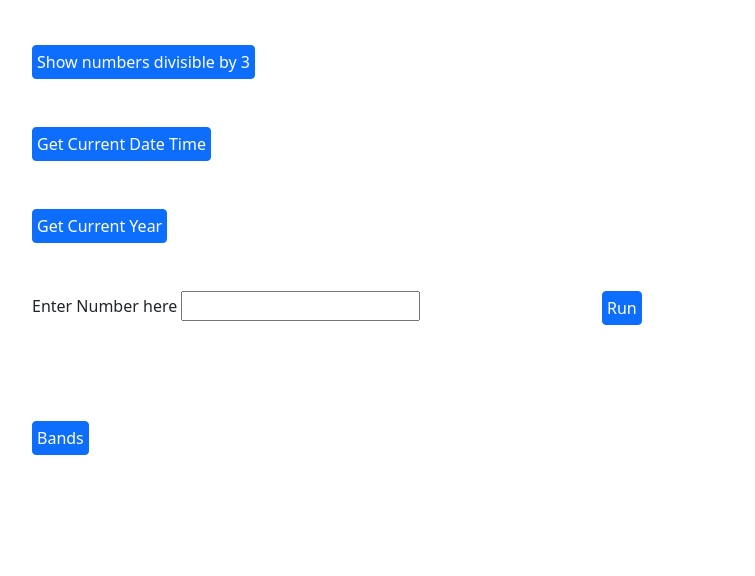
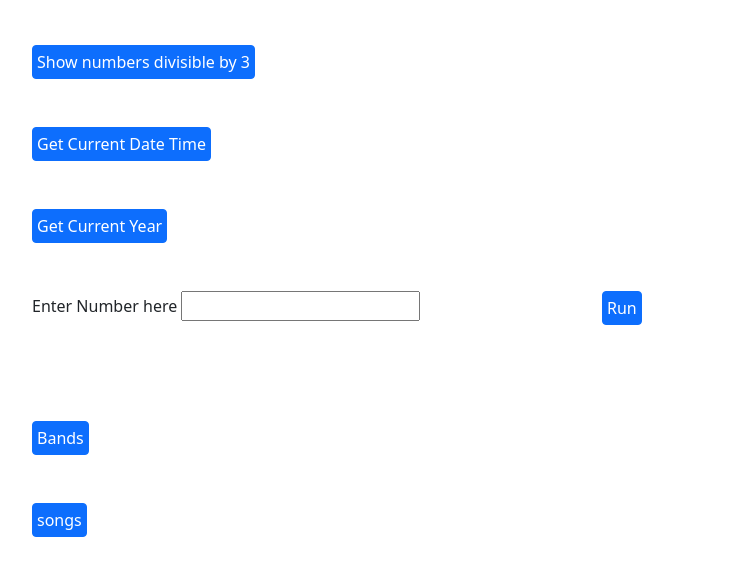
Before and after one commit to AlexanderA28/JS-Excercise-2, a plain HTML site: page index.html in a window 1280 px wide. Shown: the part 128-704 px from the top of the page, without its empty margins (50-805 px from the left). Drawn offline with nearby package versions, Linux system fonts and the light colour scheme.

Commit message:
RANDOM generator

```diff
--- a/index.html
+++ b/index.html
@@ -146,6 +146,19 @@
       </div>
       <!-- End of Row -->
 
+      <div class="col-6 mt-5">
+        <button
+          id="songs"
+          type="button"
+          class="btn btn-primary mr-2 p-1"
+          value="songs"
+          onclick="songs()"
+        >
+          songs
+        </button>
+      </div>
+      <!-- End of Row -->
+
       <!-- End of Container -->
     </div>
 
--- a/script.js
+++ b/script.js
@@ -51,6 +51,7 @@ function timer() {
 
                 start_num -= 1;
                 document.getElementById("countdown").textContent = start_num;
+
                 if (start_num <= 0) {
                     clearInterval(interval)
                 }
@@ -65,10 +66,19 @@ function bands() {
     band_choices = ['Band A', 'Band B', 'Band C', 'Band d', 'Band e'].map(v => v.toLowerCase());
     let choice = prompt('What is your favorite band?');
 
-    if (band_choices.indexOf(choice.toLowerCase(),0) !== -1)  {
+    if (band_choices.indexOf(choice.toLowerCase()) !== -1)  {
         alert("YEAH I LOVE THEM!")
     } else {
         alert("Nah. They're pretty lame.")
     }
 
 }
+
+
+function songs() {
+
+    songs_list = ['Song A', 'Song B', 'Song C', 'Song D', 'Song E']
+
+    alert(songs_list[Math.floor(Math.random() * (songs_list.length -1))]);
+
+}
```
